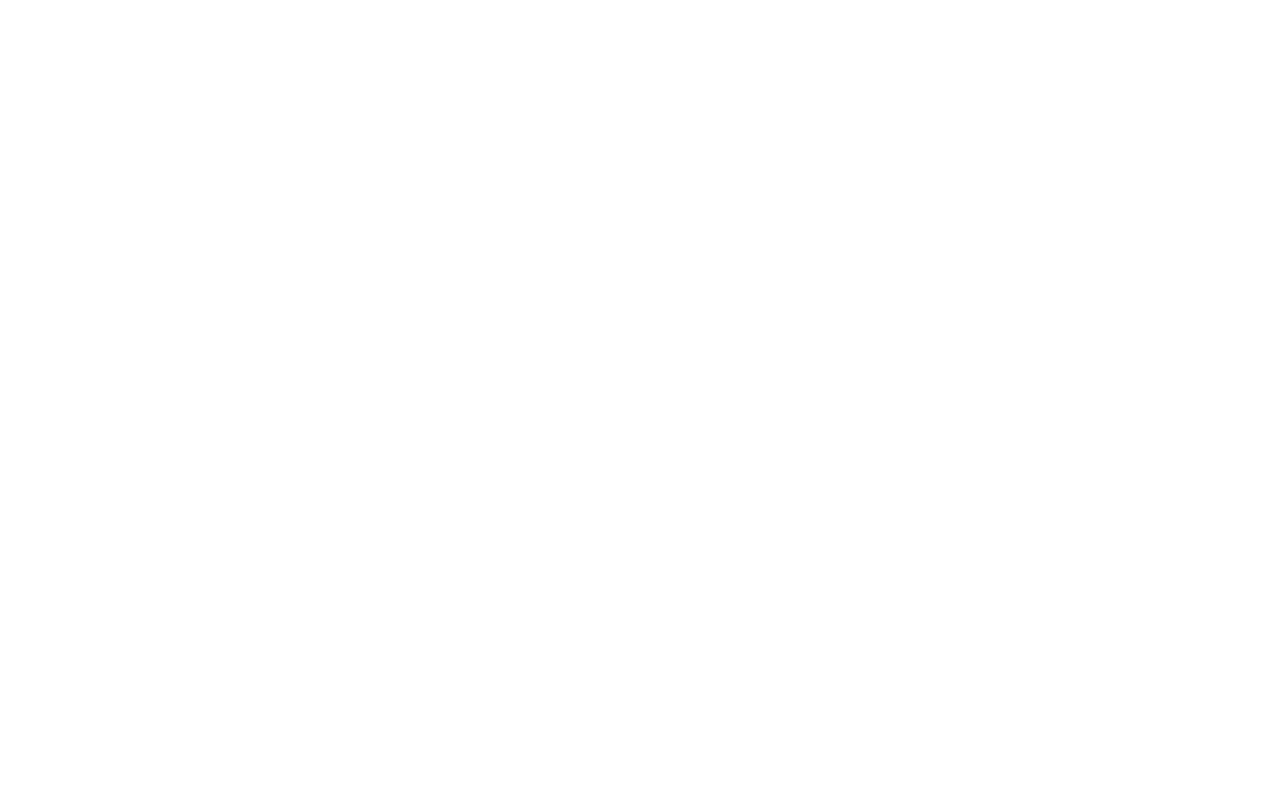
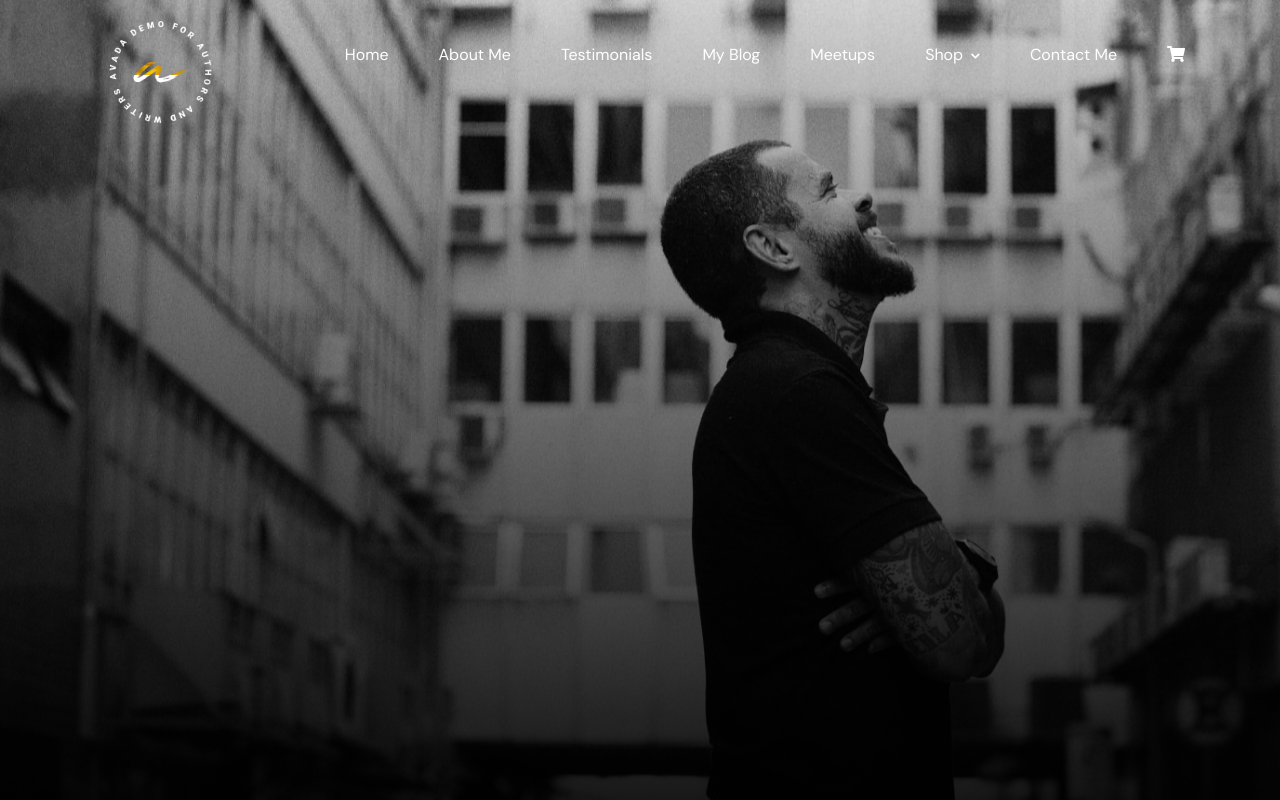
Before and after one commit to FilippoR00/proj-html-vuejs, a Vue app: page / in a window 1280 px wide. Built offline with nearby package versions, Linux system fonts and the light colour scheme; a web font is replaced by a local one.

Commit message:
header navbar

```diff
--- a/src/components/sections/Jumbo.vue
+++ b/src/components/sections/Jumbo.vue
@@ -1,15 +1,28 @@
 <template>
-    <div>
-
-    </div>
+	<div class="bg">
+		<div class="gradient"></div>
+	</div>
 </template>
 
 <script>
-    export default {
-        name: 'Jumbo',
-    }
+export default {
+	name: "Jumbo",
+};
 </script>
 
 <style lang="scss" scoped>
-    @import "../../style/Global.scss";
+@import "../../style/Global.scss";
+
+.bg {
+	height: 100vh;
+	background-image: url("../../assets/img/hero-07-2x.jpg");
+	background-size: cover;
+	.gradient {
+		position: absolute;
+		height: 100vh;
+		width: 100%;
+		background: rgb(0,0,0);
+        background: linear-gradient(180deg, rgba(0,0,0,0.1) 0%, rgba(0,0,0,0.9) 100%);
+	}
+}
 </style>
--- a/src/components/sections/NavBar.vue
+++ b/src/components/sections/NavBar.vue
@@ -1,22 +1,110 @@
 <template>
+	<div class="navbar">
 		<div>
-
+			<img src="../../assets/author-logo-round.png" alt="Logo" class="logo"/>
+		</div>
+		<div>
+			<ul>
+				<li v-for="(item, index) in dataShared.navBar" :key="index">
+					<a href="#" v-if="!item.drop" class="link">{{item.name}}<i v-if="item.html" :class="item.class"></i></a>
+					<a href="#" v-if="item.drop" class="drop_down link">
+						<div class="drop">{{item.name}}<i class="fas fa-chevron-down"></i></div>
+						<div class="opt">
+							<div><a href="#" class="opt1">{{item.option1}}</a></div>
+							<div><a href="#" class="opt2">{{item.option1}}</a></div>
+						</div>
+					</a>
+				</li>
+			</ul>
+		</div>
 	</div>
 </template>
 
 <script>
-    import dataShared from '../../share/dataShared.js'
+import dataShared from "../../share/dataShared.js";
 
 export default {
-        name: 'NavBar',
+	name: "NavBar",
 	data() {
 		return {
-                dataShared
-            }
-        }
-    }
+			dataShared,
+		};
+	},
+};
 </script>
 
 <style lang="scss" scoped>
 @import "../../style/Global.scss";
+.navbar {
+	width: 100%;
+	padding: 0px 90px;
+	display: flex;
+	justify-content: space-between;
+	align-items: flex-start;
+	height: 150px;
+	position: absolute;
+	z-index: 9999;
+	img {
+		height: 150px;
+	}
+	ul{
+		height: 80px;
+		list-style: none;
+		width: 100%;
+		display: flex;
+		justify-content: flex-end;
+		li{
+			display: flex;
+			.link{
+				height: 100%;
+				padding: 0px 5px;
+				line-height: 100px;
+				margin-left: 40px;
+				color: white;
+				text-decoration: none;
+				transition: 0.5s;
+				border-top: 5px solid transparent;
+				overflow: hidden;
+			}
+			.link:hover{
+				color: $saffron;
+				border-top: 5px solid $saffron;
+				.opt{
+					opacity: 1;
+				}
+				overflow: visible;
+			}
+			.drop_down{
+				position: relative;
+				.fa-chevron-down{
+					margin-left: 8px;
+					font-size: 10px;
+				}
+				.opt{
+					transition: 0.5s;
+					opacity: 0;
+					width: 150px;
+					height: 100px;
+					background-color: $black;
+					position: absolute;
+					top: 80px;
+					left: 0px;
+					div{
+						transition: 0.5s;
+						line-height: 50px;
+						width: 100%;
+						a{
+							padding: 10px;
+							color: white;
+							text-decoration: none;
+						}
+					}
+					div:hover{
+						background-color: $tundora;
+					}
+				}
+			}
+		}
+	}
+}
 </style>
--- a/src/share/dataShared.js
+++ b/src/share/dataShared.js
@@ -3,30 +3,47 @@ import Vue from 'vue';
 export default Vue.observable({
     navBar: [
         {
-            name: 'Home'
+            name: 'Home',
+            drop: false,
+            html: false
         },
         {
-            name: 'About Me'
+            name: 'About Me',
+            drop: false,
+            html: false
         },
         {
-            name: 'Testimonials'
+            name: 'Testimonials',
+            drop: false,
+            html: false
         },
         {
-            name: 'My Blog'
+            name: 'My Blog',
+            drop: false,
+            html: false
         },
         {
-            name: 'Meetups'
+            name: 'Meetups',
+            drop: false,
+            html: false
         },
         {
             name: 'Shop',
+            drop: true,
+            html: false,
             option1: 'Simple Product',
             option2: 'Variable Product'
         },
         {
-            name: 'Contact Me'
+            name: 'Contact Me',
+            drop: false,
+            html: false
         },
         {
-            name: '<i class="fas fa-shopping-cart"></i>'
+            name: '',
+            drop: false,
+            html: true,
+            class: `fas fa-shopping-cart`
         }
     ]
 });
--- a/src/style/Global.scss
+++ b/src/style/Global.scss
@@ -15,3 +15,9 @@
 // Font
 // ----------
 @import url('https://fonts.googleapis.com/css2?family=DM+Sans:wght@400;500;700&family=DM+Serif+Display&family=Kristi&display=swap');
+
+// ----------
+// Bootstrap
+// ----------
+// @import '~bootstrap/scss/bootstrap.scss';
+// @import '~bootstrap-vue/src/index.scss';
```
Also changed, not shown: package.json (+5 -2 lines), src/main.js (+16 -1 lines), src/assets/img/hero-07-2x.jpg (added), src/style/Variables.scss (line endings or trailing spaces), 1 other file (tests, documents, lock files or other folders). Lines whose indentation alone changed are shown as unchanged.
